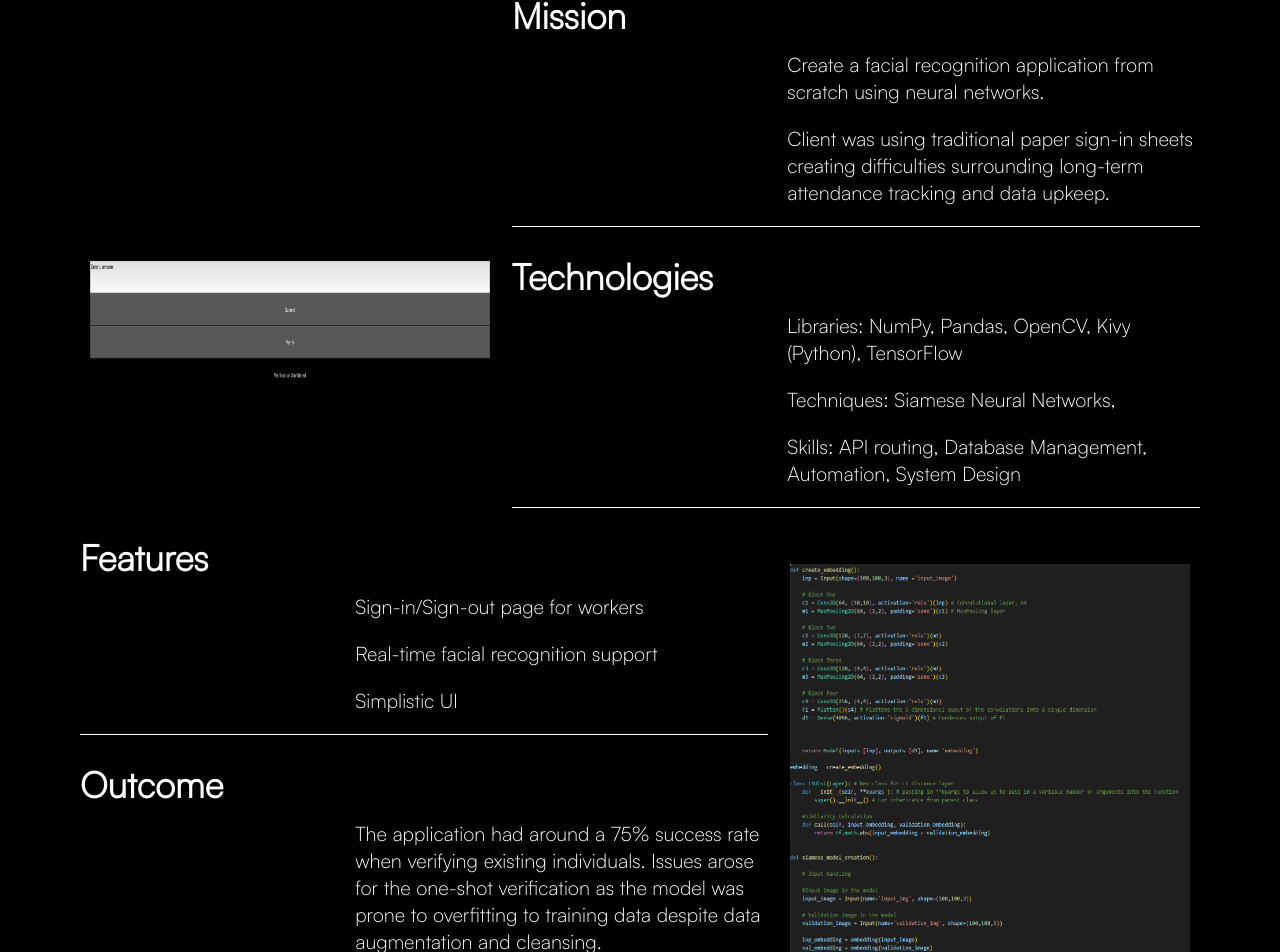
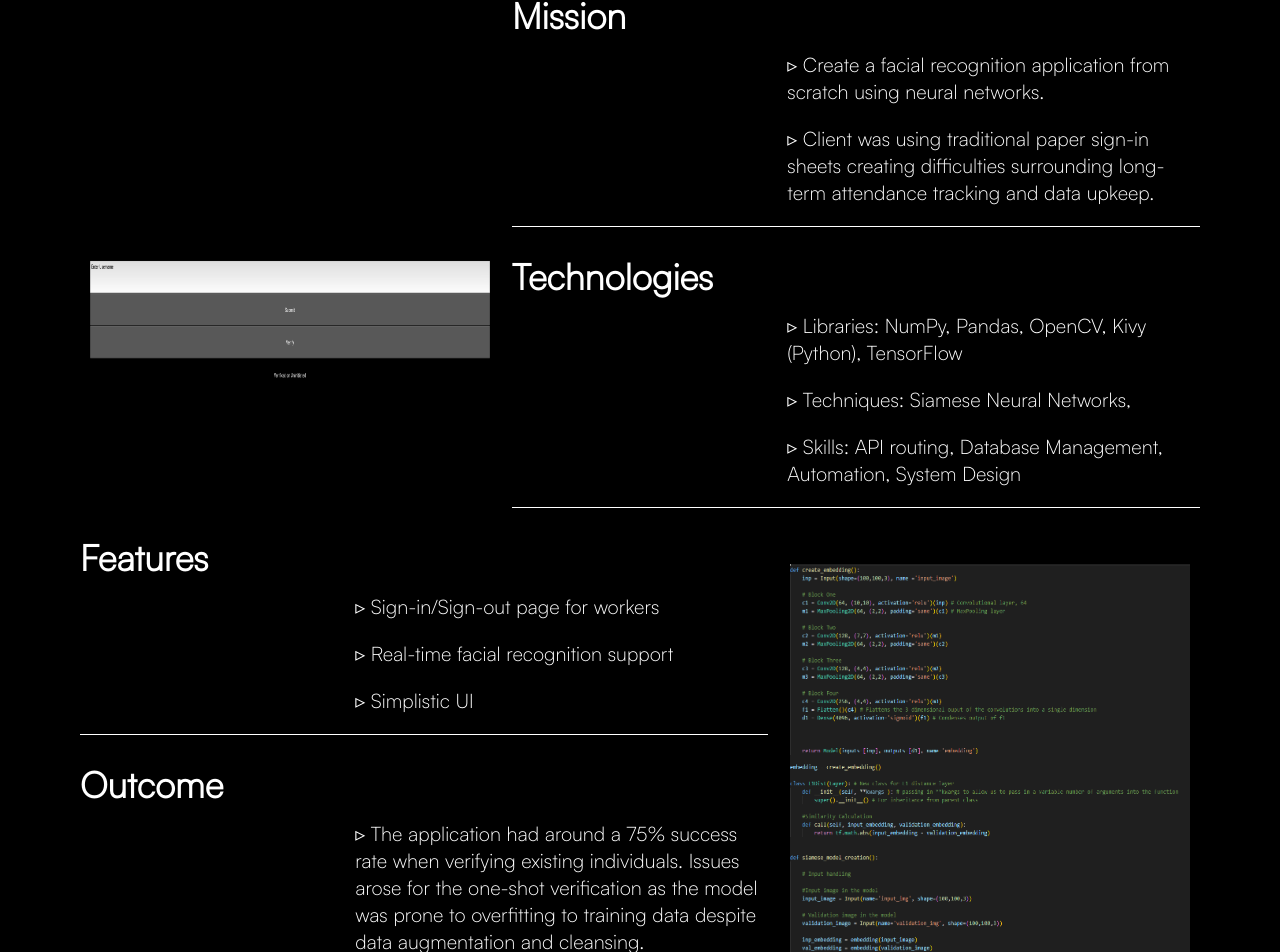
Before and after one commit to BenW2k/Portfolio, a Next.js app in the folder frontend/: page /work/facial-recognition in a window 1280 px wide. Shown: the part 717-1669 px from the top of the page. Built offline with nearby package versions, Linux system fonts and the light colour scheme.

Commit message:
+images, video and paragraph changes

```diff
--- a/frontend/app/work/facial-recognition/page.tsx
+++ b/frontend/app/work/facial-recognition/page.tsx
@@ -6,11 +6,12 @@ import fr_1 from "../../../public/FR_1.png";
 import fr_2 from "../../../public/FR_2.png";
 
 export default function FacialRecognition() {
-  const toRotate = ["Personal Project", "Facial Recognition"];
-
   return (
     <div className={styles.content}>
       <div className={styles.header}>
+        <video autoPlay muted loop className={styles["video-background"]}>
+          <source src="/red_video.mp4" type="video/mp4" />
+        </video>
         <h1 className={styles["page-title"]}>Facial Recognition</h1>
       </div>
       <Image src={fr_1} className={styles.img1} alt="image" />
@@ -19,11 +20,11 @@ export default function FacialRecognition() {
           <h3 className={styles["section-title"]}>Mission</h3>
           <div className={styles["section-body"]}>
             <p>
-              Create a facial recognition application from scratch using neural
-              networks.
+              ▹ Create a facial recognition application from scratch using
+              neural networks.
             </p>
             <p>
-              Client was using traditional paper sign-in sheets creating
+              ▹ Client was using traditional paper sign-in sheets creating
               difficulties surrounding long-term attendance tracking and data
               upkeep.
             </p>
@@ -32,10 +33,10 @@ export default function FacialRecognition() {
         <div className={styles.section1}>
           <h3 className={styles["section-title"]}>Technologies</h3>
           <div className={styles["section-body"]}>
-            <p>Libraries: NumPy, Pandas, OpenCV, Kivy (Python), TensorFlow</p>
-            <p>Techniques: Siamese Neural Networks, </p>
+            <p>▹ Libraries: NumPy, Pandas, OpenCV, Kivy (Python), TensorFlow</p>
+            <p>▹ Techniques: Siamese Neural Networks, </p>
             <p>
-              Skills: API routing, Database Management, Automation, System
+              ▹ Skills: API routing, Database Management, Automation, System
               Design{" "}
             </p>
           </div>
@@ -46,9 +47,9 @@ export default function FacialRecognition() {
         <div className={styles.section2}>
           <h3 className={styles["section-title"]}>Features</h3>
           <div className={styles["section-body"]}>
-            <p>Sign-in/Sign-out page for workers</p>
-            <p>Real-time facial recognition support</p>
-            <p>Simplistic UI</p>
+            <p>▹ Sign-in/Sign-out page for workers</p>
+            <p>▹ Real-time facial recognition support</p>
+            <p>▹ Simplistic UI</p>
           </div>
         </div>
         <div className={styles.section2}>
@@ -56,13 +57,13 @@ export default function FacialRecognition() {
           <div className={styles["section-body"]}>
             <p> </p>
             <p>
-              The application had around a 75% success rate when verifying
+              ▹ The application had around a 75% success rate when verifying
               existing individuals. Issues arose for the one-shot verification
               as the model was prone to overfitting to training data despite
               data augmentation and cleansing.
             </p>
             <p>
-              Results were improved by storing initial images of target
+              ▹ Results were improved by storing initial images of target
               individuals and assigning them to their corresponding usernames
               and using additional data augmentation techniques.{" "}
             </p>
```
